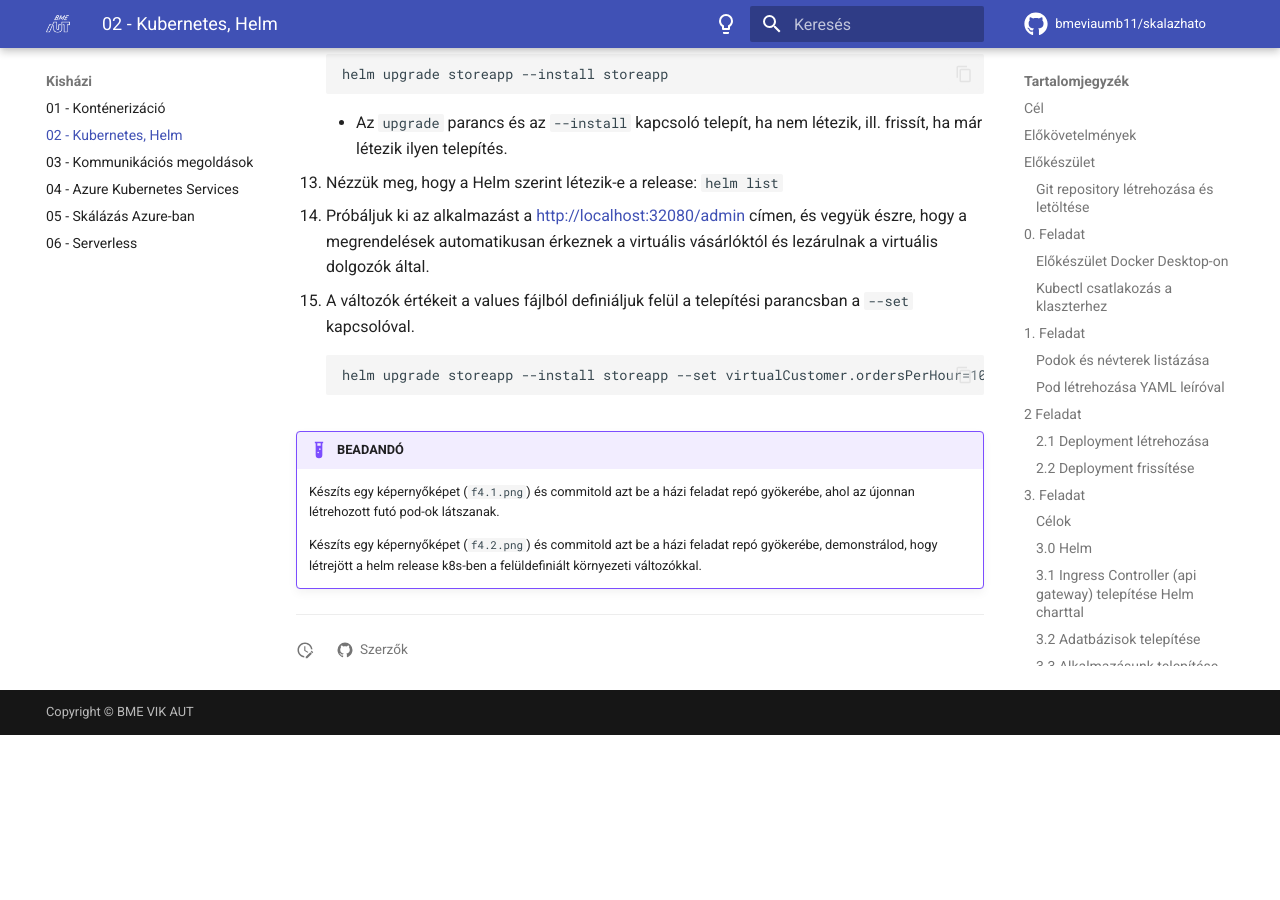
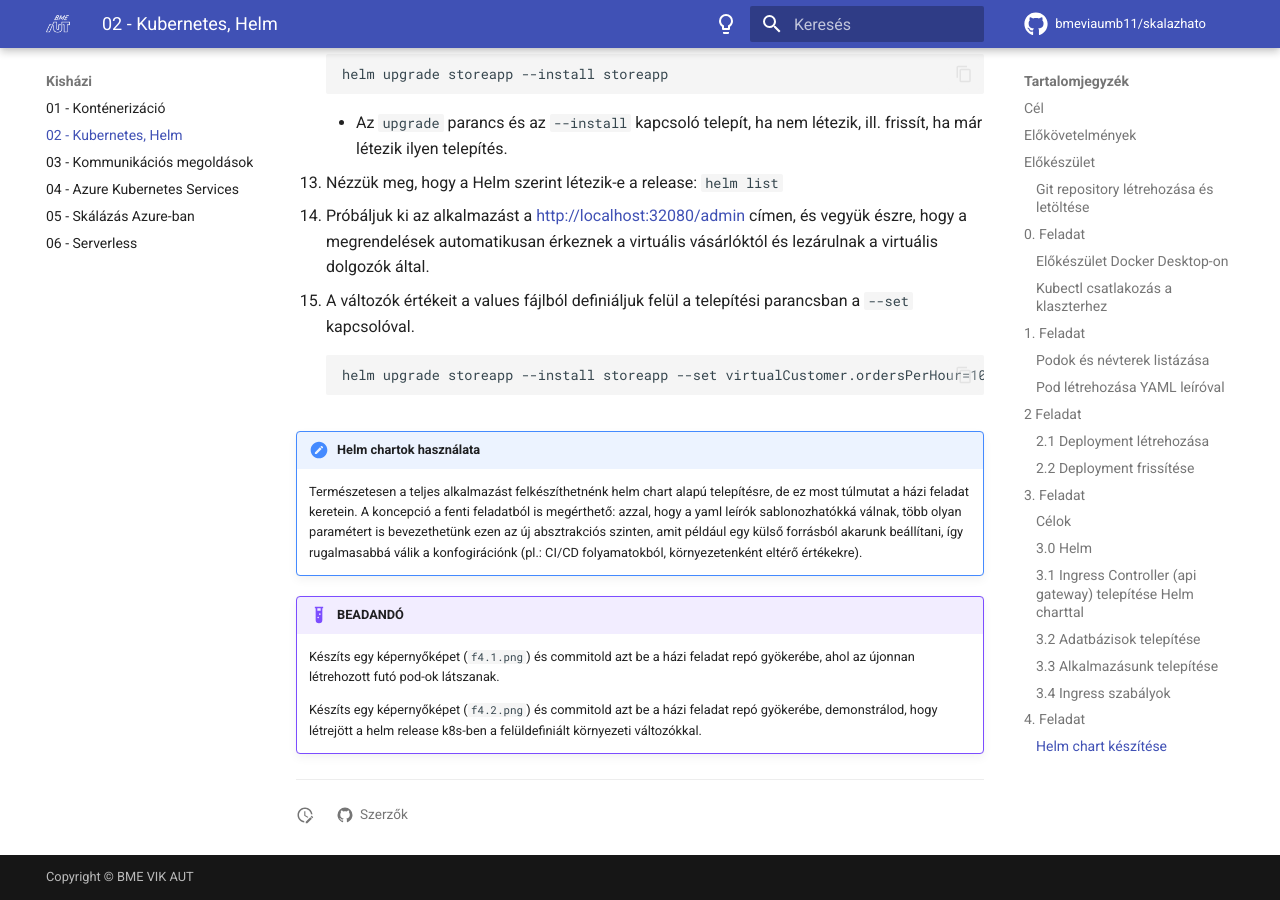
Before and after one commit to bmeviaumb11/skalazhato, an MkDocs documentation site: the page built from docs/homework/02-kubernetes/index.md, in a window 1280 px wide and 900 px high, scrolled down 16670 px. Built offline with MkDocs 1.6.1 and Material for MkDocs 9.7.7, drawn with Linux system fonts in a browser that asks for light colours; emoji names are drawn with the system emoji font; comment, search, counter and statistics services are not loaded; before the commit the page ends 17405 px from its top, so only the background shows below that.

Commit message:
Enhance Helm chart usage documentation
Added notes and examples for using Helm charts in Kubernetes.

````diff
--- a/docs/homework/02-kubernetes/index.md
+++ b/docs/homework/02-kubernetes/index.md
@@ -588,6 +588,9 @@ Helm chartot eddig meglévő komponensek paraméterezhető telepítésére haszn
     helm upgrade storeapp --install storeapp --set virtualCustomer.ordersPerHour=10 --set virtualWorker.ordersPerHour=20 --set neptun=neptun_kod
     ```
 
+!!! note "Helm chartok használata"
+    Természetesen a teljes alkalmazást felkészíthetnénk helm chart alapú telepítésre, de ez most túlmutat a házi feladat keretein. A koncepció a fenti feladatból is megérthető: azzal, hogy a yaml leírók sablonozhatókká válnak, több olyan paramétert is bevezethetünk ezen az új absztrakciós szinten, amit például egy külső forrásból akarunk beállítani, így rugalmasabbá válik a konfogirációnk (pl.: CI/CD folyamatokból, környezetenként eltérő értékekre).
+
 !!! example "BEADANDÓ"
     Készíts egy képernyőképet (`f4.1.png`) és commitold azt be a házi feladat repó gyökerébe, ahol az újonnan létrehozott futó pod-ok látszanak.
 
````
